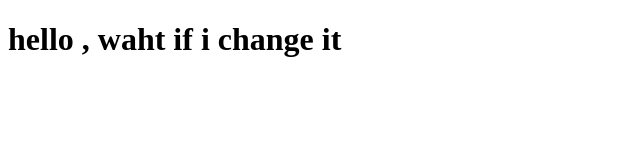
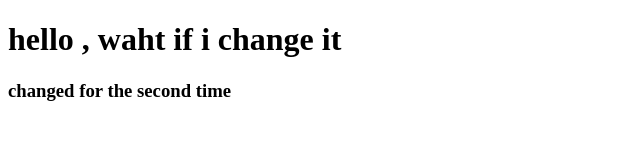
Before and after one commit to abdoaitwihi/git-ptoject, a website: page index.html in a window 1280 px wide. Shown: the whole page, without its empty margins (0-640 px from the left). Drawn offline with Linux system fonts and the light colour scheme.

Commit message:
changed secod time :

```diff
--- a/index.html
+++ b/index.html
@@ -7,5 +7,6 @@
    </head>
    <body>
       <h1>hello , waht if i change it</h1>
+      <h3>changed for the second time</h3>
    </body>
 </html>
```
